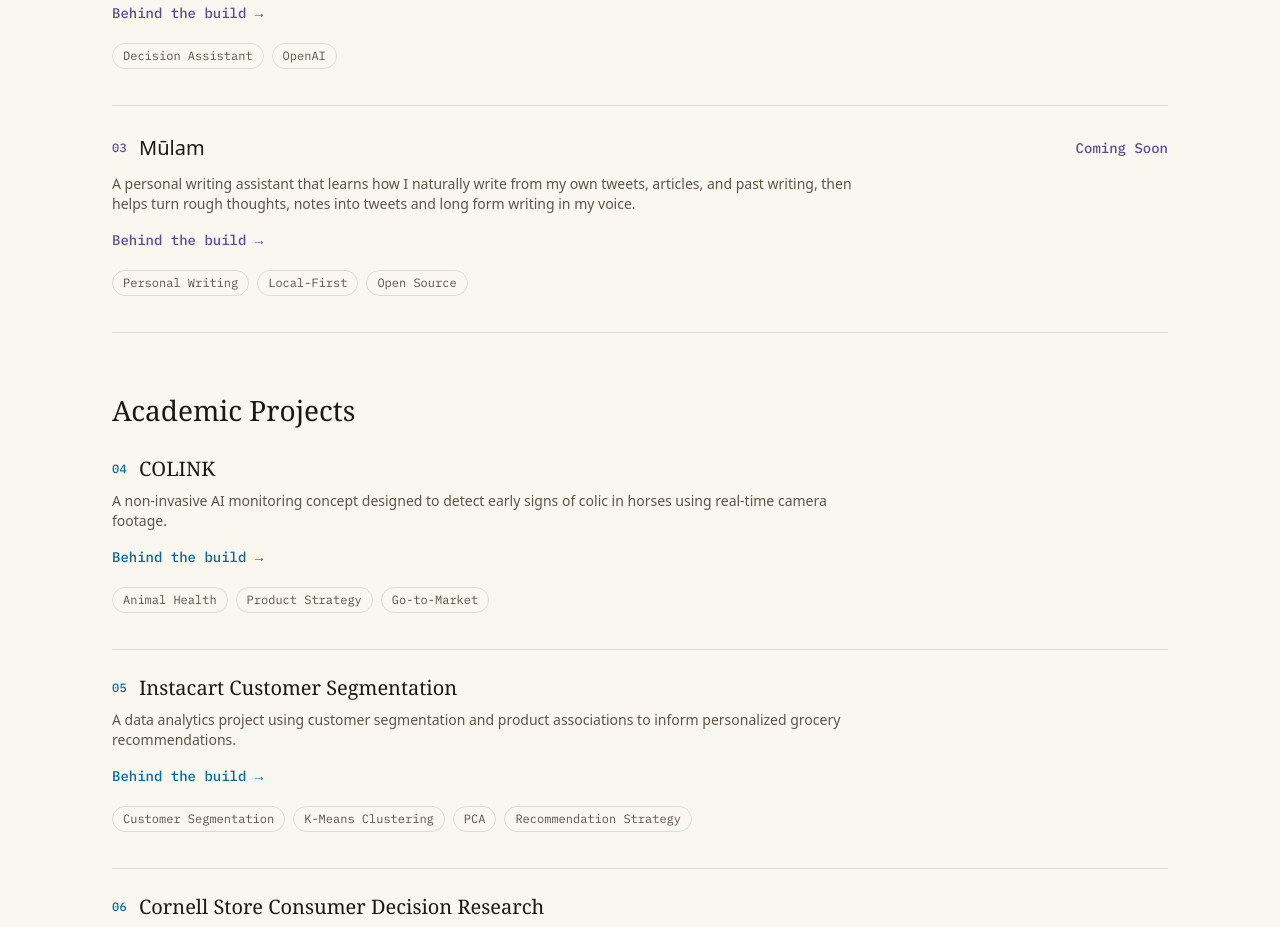
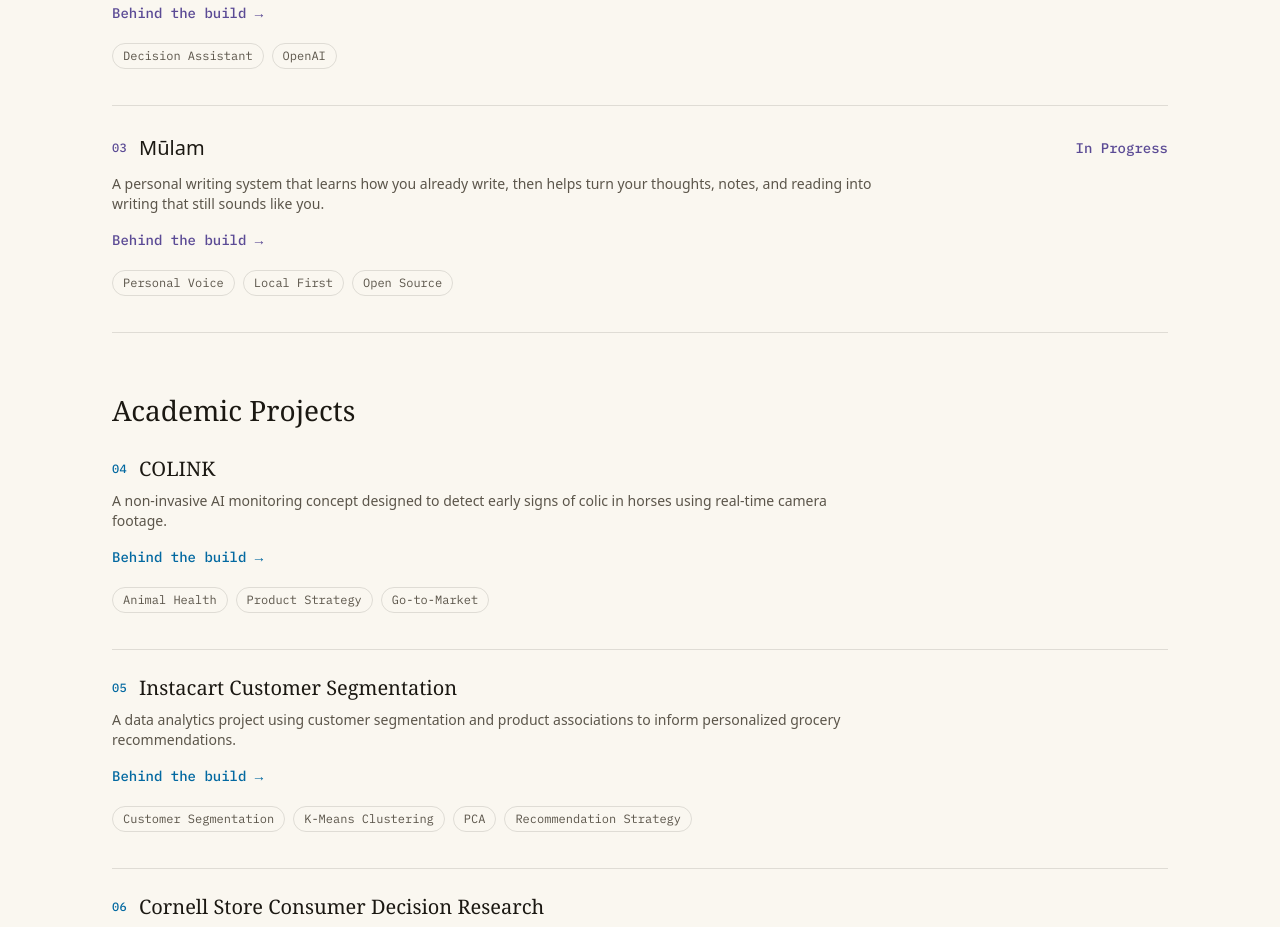
Before and after one commit to SudeepaNoble/SudeepaNoble.github.io, a Next.js app: page /projects in a window 1280 px wide. Shown: the part 800-1727 px from the top of the page. Built offline with nearby package versions, Linux system fonts and the light colour scheme.

Commit message:
Refresh Mulam project description and progress label

```diff
--- a/src/data/projects.ts
+++ b/src/data/projects.ts
@@ -62,15 +62,15 @@ export const projects: Project[] = [
     slug: "mulam",
     title: "Mūlam",
     shortDescription:
-      "A personal writing assistant that learns how I naturally write from my own tweets, articles, and past writing, then helps turn rough thoughts, notes into tweets and long form writing in my voice.",
+      "A personal writing system that learns how you already write, then helps turn your thoughts, notes, and reading into writing that still sounds like you.",
     longDescription:
-      "A personal writing assistant that learns how I naturally write from my own tweets, articles, and past writing, then helps turn rough thoughts, notes into tweets and long form writing in my voice.\n\nBuilt around a personal voice model, source aware idea extraction, originality safeguards, and feedback from my edits so the writing gets closer to how I actually communicate over time.",
+      "Mūlam combines a personal writing fingerprint, source-aware idea extraction, originality safeguards, and feedback from your edits. The more you use it, the better it understands your voice without flattening it into generic AI language.",
     category: "Personal",
     status: "Building",
     image: "/projects/placeholder-immigrantos.svg",
-    tags: ["Personal Writing", "Local-First", "Open Source"],
+    tags: ["Personal Voice", "Local First", "Open Source"],
     accent: "violet",
-    actionLabel: "Coming Soon",
+    actionLabel: "In Progress",
   },
   {
     slug: "colink",
```
